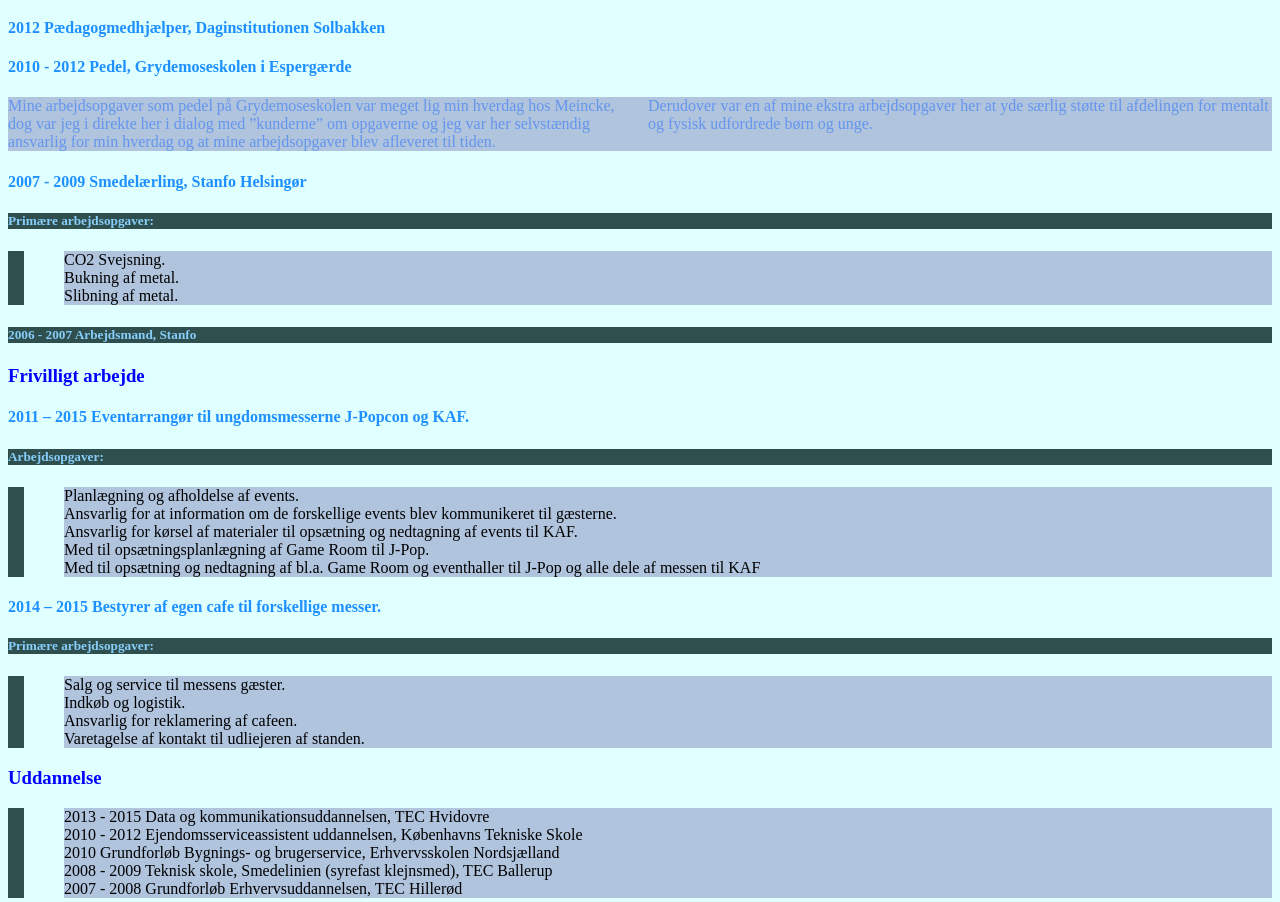
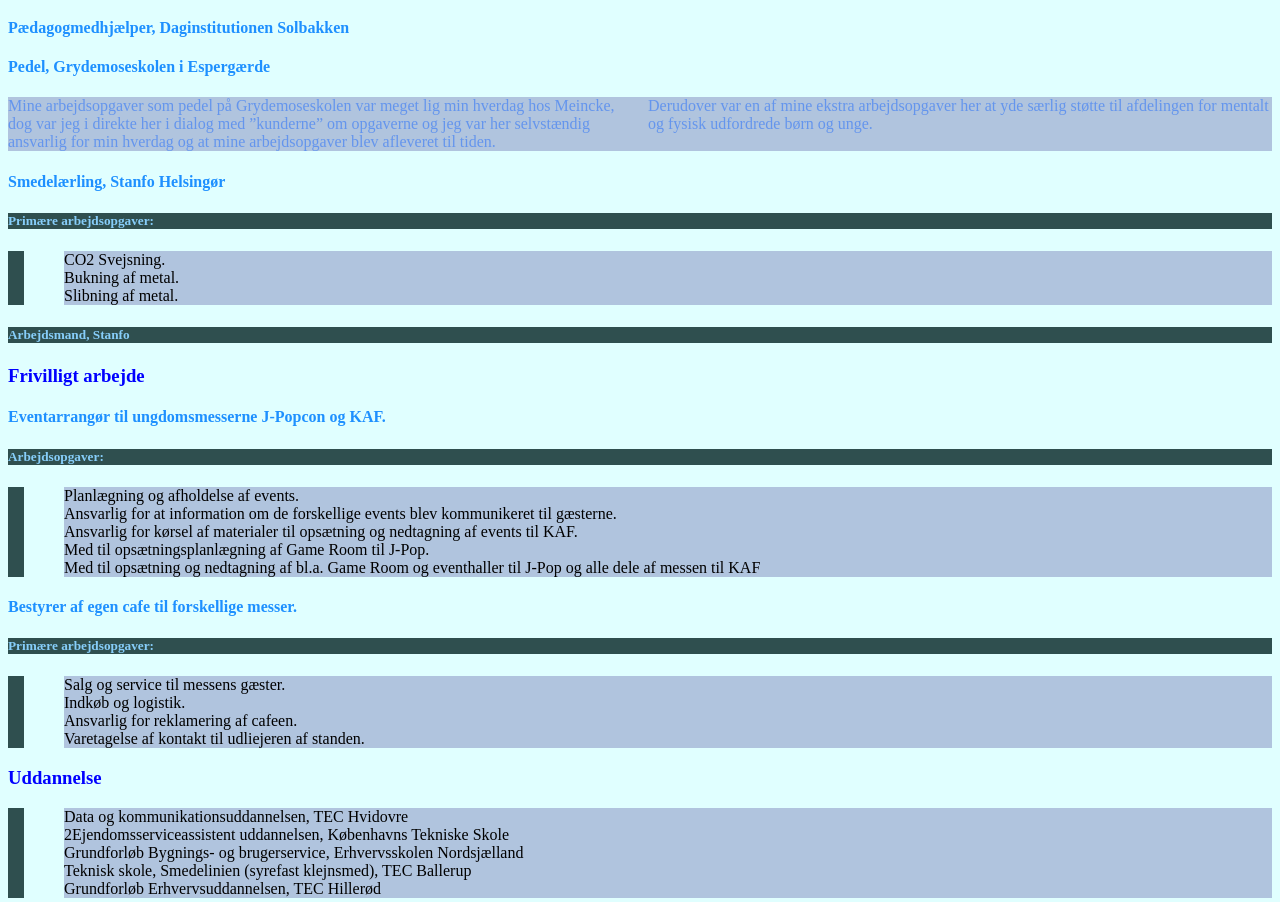
Before and after one commit to Mortinuss/Port-Folio, a plain HTML site: page CV.html in a window 1280 px wide. Shown: the part 1027-1929 px from the top of the page. Drawn offline with Linux system fonts and the light colour scheme.

Commit message:
Update CV.html

```diff
--- a/CV.html
+++ b/CV.html
@@ -8,7 +8,7 @@
 <body>
     <h1>CV</h1>
     <div>
-    <h4>2018 - Nu : Apple Tekniker, Servicepartner Danmark</h4>
+    <h4>Apple Tekniker, Servicepartner Danmark</h4>
 
     <h5>Primære arbejdsopgaver:</h5>
     <ul>
@@ -25,7 +25,7 @@
     </ul>
     </div>
 
-    <h4>2015 – 2018 Tekniker, Tier 1 Asset</h4>
+    <h4>Tekniker, Tier 1 Asset</h4>
     <h5>Primære arbejdsopgaver:</h5>
     <ul>
         <li>Reperation af laptops og stationære PC’er.</li>
@@ -37,7 +37,7 @@
         <li>Pakke og forsendelse af varer.</li>
         <li>Være behjælpelig i andre dele af produktionen bl.a. klargøring af varer til forsendelse,<br> kørsel af kassevogne, været en ekstra hånd hos lagerarbejderne.</li>
     </ul>
-    <h4>2012 - 2015  Ejendomsservicetekniker, Meincke Total Service</h4>
+    <h4>Ejendomsservicetekniker, Meincke Total Service</h4>
     <h5>Primære arbejdsopgaver:</h5>
     <ul>
         <li>Tilkaldekørsel til kunder med akut brug af vicevært.</li>
@@ -55,22 +55,22 @@
         <li>Betjening af alarmsystemer.</li>
         <li>Betjening af VVS.</li>
     </ul>
-    <h4>2012 Pædagogmedhjælper, Daginstitutionen Solbakken</h4>
-    <h4>2010 - 2012  Pedel, Grydemoseskolen i Espergærde</h4>
+    <h4>Pædagogmedhjælper, Daginstitutionen Solbakken</h4>
+    <h4>Pedel, Grydemoseskolen i Espergærde</h4>
     <p>
         Mine arbejdsopgaver som pedel på Grydemoseskolen var meget lig min hverdag hos Meincke,<br> dog var jeg i direkte her i dialog med ”kunderne” om opgaverne og jeg var her selvstændig ansvarlig for min hverdag og at mine arbejdsopgaver blev afleveret til tiden. <br>
         Derudover var en af mine ekstra arbejdsopgaver her at yde særlig støtte til afdelingen for mentalt og fysisk udfordrede børn og unge.
     </p>
-    <h4>2007 - 2009  Smedelærling, Stanfo Helsingør</h4>
+    <h4>Smedelærling, Stanfo Helsingør</h4>
     <h5>Primære arbejdsopgaver:</h5>
     <ul>
         <li>CO2 Svejsning.</li>
         <li>Bukning af metal.</li>
         <li>Slibning af metal.</li>
     </ul>
-    <h5>2006 - 2007  Arbejdsmand, Stanfo</h5>
+    <h5>Arbejdsmand, Stanfo</h5>
     <h3>Frivilligt arbejde</h3>
-    <h4>2011 – 2015 Eventarrangør til ungdomsmesserne J-Popcon og KAF.</h4>
+    <h4>Eventarrangør til ungdomsmesserne J-Popcon og KAF.</h4>
     <h5>Arbejdsopgaver:</h5>
     <ul>
         <li>Planlægning og afholdelse af events.</li>
@@ -79,7 +79,7 @@
         <li>Med til opsætningsplanlægning af Game Room til J-Pop.</li>
         <li>Med til opsætning og nedtagning af bl.a. Game Room og eventhaller til J-Pop og alle dele af messen til KAF</li>
     </ul>
-    <h4>2014 – 2015 Bestyrer af egen cafe til forskellige messer.</h4>
+    <h4>Bestyrer af egen cafe til forskellige messer.</h4>
     <h5>Primære arbejdsopgaver:</h5>
     <ul>
         <li>Salg og service til messens gæster.</li>
@@ -89,11 +89,11 @@
     </ul>
     <h3>Uddannelse</h3>
     <ul>
-        <li>2013 - 2015 Data og kommunikationsuddannelsen, TEC Hvidovre</li>
-        <li>2010 - 2012 Ejendomsserviceassistent uddannelsen,  Københavns Tekniske Skole</li>
-        <li>2010        Grundforløb Bygnings- og brugerservice, Erhvervsskolen Nordsjælland</li>
-        <li>2008 - 2009 Teknisk skole, Smedelinien (syrefast klejnsmed), TEC Ballerup</li>
-        <li>2007 - 2008 Grundforløb Erhvervsuddannelsen, TEC Hillerød</li>
+        <li>Data og kommunikationsuddannelsen, TEC Hvidovre</li>
+        <li>2Ejendomsserviceassistent uddannelsen,  Københavns Tekniske Skole</li>
+        <li>Grundforløb Bygnings- og brugerservice, Erhvervsskolen Nordsjælland</li>
+        <li>Teknisk skole, Smedelinien (syrefast klejnsmed), TEC Ballerup</li>
+        <li>Grundforløb Erhvervsuddannelsen, TEC Hillerød</li>
     </ul>
 
     <h3>Kurser</h3>
```
